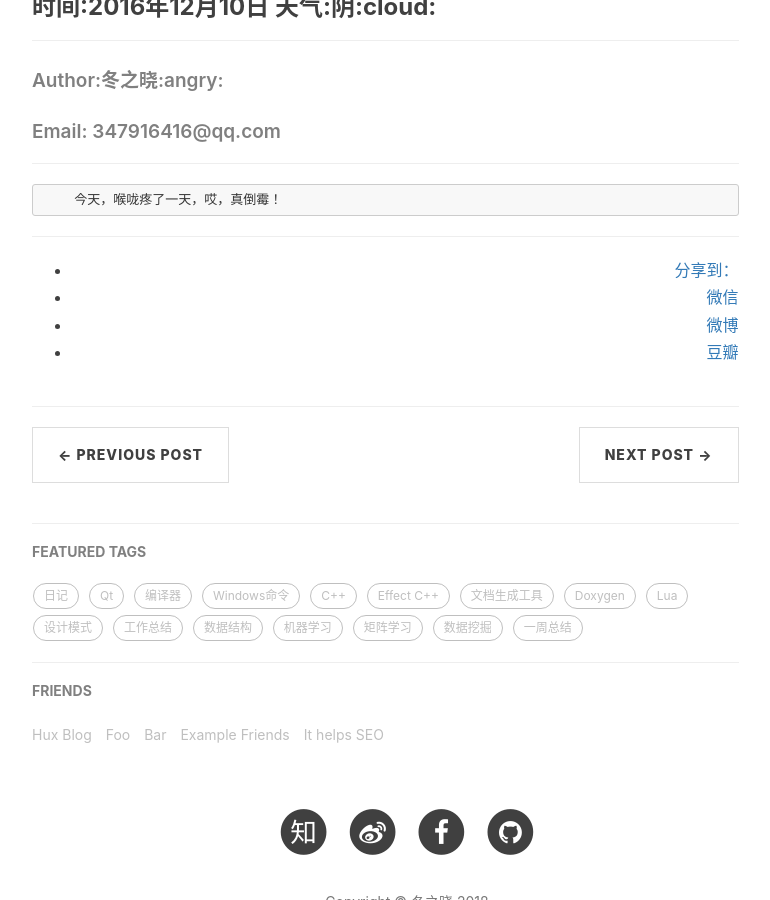
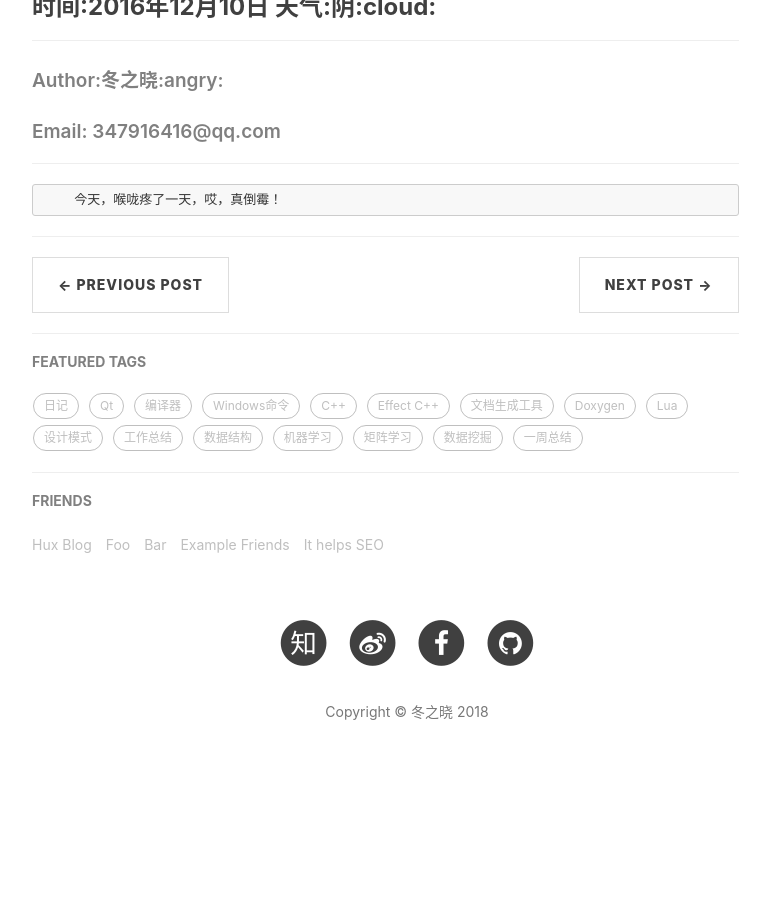
Before and after one commit to Dongzhixiao/Dongzhixiao.github.io, a Jekyll site: the page built from _posts/2016-12-10-sick.md, in a window 1280 px wide and 900 px high, scrolled down 579 px. Shown: the whole window, without its empty margins (233-1003 px from the left). Built offline with Jekyll 4.4.1, drawn with Linux system fonts in a browser that asks for light colours; nearby versions of some CDN libraries; comment, search, counter and statistics services are not loaded; after the commit the page ends 1395 px from its top, so only the background shows below that.

```diff
--- a/_config.yml
+++ b/_config.yml
@@ -24,7 +24,7 @@
 # from 2016, 'pygments' is unsupported on GitHub Pages. Use 'rouge' for highlighting instead.
 highlighter: rouge
 permalink: pretty
-paginate: 10
+paginate: 100
 exclude: ["less","node_modules","Gruntfile.js","package.json","README.md"]
 anchorjs: true                          # if you want to customize anchor. check out line:181 of `post.html`
 
@@ -50,9 +50,9 @@
 #disqus_username: _your_disqus_short_name_
 
 # Duoshuo settings
-duoshuo_username: huxblog
+#duoshuo_username: huxblog
 # Share component is depend on Comment so we can NOT use share only.
-duoshuo_share: true                     # set to false if you want to use Comment without Sharing
+#duoshuo_share: true                     # set to false if you want to use Comment without Sharing
 
 
 
--- a/_layouts/post.html
+++ b/_layouts/post.html
@@ -47,11 +47,11 @@
                 col-md-10 col-md-offset-1
                 post-container">
 
-				{{ content }}
+                {{ content }}
 
-                <hr>
+                <hr />
 
-                {% if site.duoshuo_share && site.duoshuo_username %}
+                {% if site.duoshuo_share  %}  <!-- 删除了&&site.duoshuo_username，否则警告太多 -->
                 <!-- 多说 Share start -->
                 </style>
                 <div class="ds-share"
@@ -125,14 +125,14 @@
                     <hr class="hidden-sm hidden-xs">
                     <h5><a href="/tags/">FEATURED TAGS</a></h5>
                     <div class="tags">
-        				{% for tag in site.tags %}
+                        {% for tag in site.tags %}
                             {% if tag[1].size > {{site.featured-condition-size}} %}
-                				<a href="{{ site.baseurl }}/tags/#{{ tag[0] }}" title="{{ tag[0] }}" rel="{{ tag[1].size }}">
+                                <a href="{{ site.baseurl }}/tags/#{{ tag[0] }}" title="{{ tag[0] }}" rel="{{ tag[1].size }}">
                                     {{ tag[0] }}
                                 </a>
                             {% endif %}
-        				{% endfor %}
-        			</div>
+                        {% endfor %}
+                    </div>
                 </section>
                 {% endif %}
 
```
